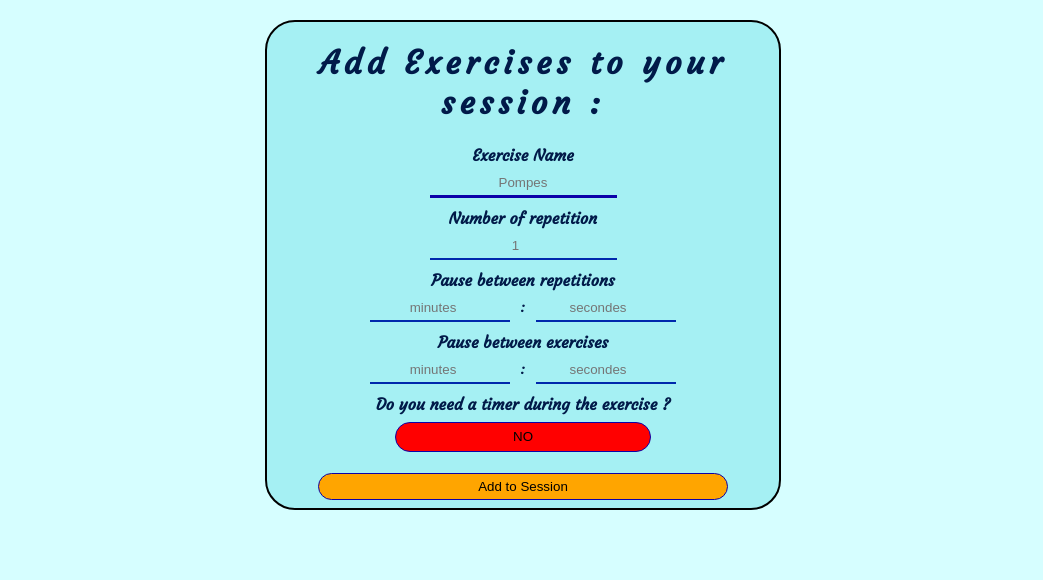
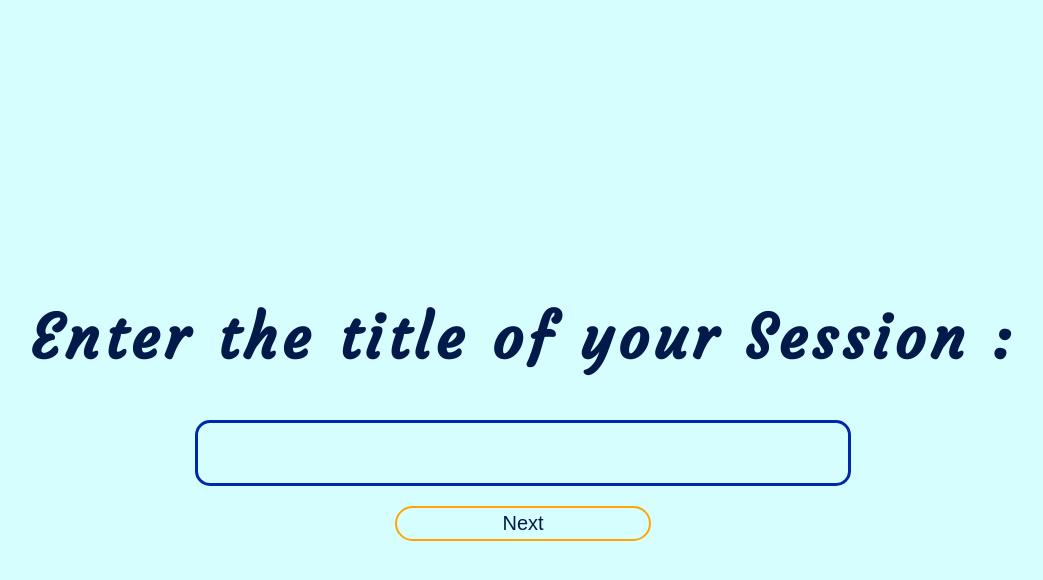
Before and after one commit to Pcauderlier/fit-timer, a React (Create React App) app: page / in a window 1280 px wide. Shown: the top 580 px of the page, without its empty margins (117-1160 px from the left). Built offline with nearby package versions, Linux system fonts and the light colour scheme.

Commit message:
Add page d'acceil pour mettre le titre

```diff
--- a/src/components/App.js
+++ b/src/components/App.js
@@ -1,6 +1,6 @@
 import '../styles/App.css'
 import Timer from './Timer';
-
+import Titre from './Titre';
 import CreationSeance from './CreationSeance';
 import { useState } from 'react';
 
@@ -13,12 +13,19 @@ function App() {
   // Louche mais je ne sais pas trop si je peux faire autrement
   let [list , updateList] = useState([])
   let [startSeance , updateStartSeance] = useState(false)
+  let [titre , updateTitre] = useState(['',false])
 
   return (
     <div className='BG'>
-      {!startSeance ?
+      { !titre[1] ?
+      <Titre updateTitre = {updateTitre} titre={titre}
+      />
+      :
+        !startSeance ?
         <CreationSeance list={list} updateList={updateList}
-      startSeance = {startSeance} updateStartSeance ={updateStartSeance} />
+      startSeance = {startSeance} updateStartSeance ={updateStartSeance}
+        titre={titre} updateTitre={updateTitre}
+      />
       :
       <Timer/>
       }
--- a/src/components/CreationSeance.js
+++ b/src/components/CreationSeance.js
@@ -2,10 +2,14 @@ import Form from './Form';
 import '../styles/CreationSeance.css'
 import ListeExercise from './ListeExercise';
 // Changer en page preLoad
-export default function CreationSeance({list,updateList, startSeance, updateStartSeance}){
-
+export default function CreationSeance({list,updateList, startSeance, updateStartSeance,titre,updateTitre}){
+    function handleTitre(){
+        let t = [titre[0], false]
+        updateTitre(t)
+    }
     return (
         <div className='page'>
+            <button className='back' onClick={()=>handleTitre()}>back</button>
             <Form list={list} updateList={updateList}/>
             <ListeExercise list={list} updateList={updateList} />
             {list.length  > 0 &&
--- /dev/null
+++ b/src/components/Titre.js
@@ -0,0 +1,26 @@
+import '../styles/Titre.css'
+export default function Titre({updateTitre , titre}){
+    function handleButton(){
+        if (titre[0]===''){
+            alert('Please enter a valid Title for your session')
+        }
+        else{
+            let t = [titre[0], true];
+            updateTitre(t)
+        }
+
+    }
+    return (
+        <div className='title'>
+            <h1> Enter the title of your Session : </h1>
+            <input type='text'
+            className='inp'
+            onChange={(e)=>
+            updateTitre([e.target.value , false])
+            }/>
+            <button className='valid'
+            onClick={()=> handleButton()}
+            >Next</button>
+        </div>
+    )
+}
--- a/src/styles/CreationSeance.css
+++ b/src/styles/CreationSeance.css
@@ -1,6 +1,21 @@
 
 body{
     background-color: #d6feff/*#bffff5*/;
+}
+.back{
+    text-align: center;
+    width: 50px;
+    height: 20px;
+    border: 1px solid black;
+    font-size: 14px;
+    position: absolute;
+    top: 10px;
+    left: 10px;
+
+}
+.back:hover{
+    color : white;
+    background-color: black;
 }
 .page{
 
--- a/src/styles/Form.css
+++ b/src/styles/Form.css
@@ -9,7 +9,7 @@
     border-radius: 30px;
     background-color: #a5f0f3 /*#00d8b8 */ ;
     color: #011a49;
-    margin-top: 20px;
+    margin-top: 40px;
     font-size: 16px;
 
 }
@@ -38,11 +38,7 @@ input {
     border-bottom: solid 2px rgb(0, 40, 172);
 
 }
-input[type=text]{
 
-    border : none;
-    border-bottom: 3px solid rgb(12, 1, 168);
-}
 .button:hover{
     font-weight: bold;
 
--- /dev/null
+++ b/src/styles/Titre.css
@@ -0,0 +1,41 @@
+.title{
+    width: 100%;
+    height: 100vh;
+
+    display: flex;
+    justify-content: center;
+    flex-direction: column;
+    font-size: 30px;
+    align-items: center;
+    color: #011a49;
+}
+.inp{
+
+    height: 50px;
+    width: 50%;
+    min-width: 300px;
+
+    font-size: 25px;
+    border : 3px solid rgb(0, 40, 172);
+    background-color: #d6feff;
+    border-radius: 15px;
+    margin-bottom: 20px;
+}
+.valid{
+    font-size: 20px;
+    width: 20%;
+    height: 35px;
+    border-radius: 30px;
+    border: 2px solid orange;
+    background-color: #d6feff;
+    color: #011a49;
+}
+button:hover{
+    background-color: orange;
+    font-weight: bold;
+
+}
+button:active{
+    color:white;
+    box-shadow: 1px 2px grey;
+}
```
